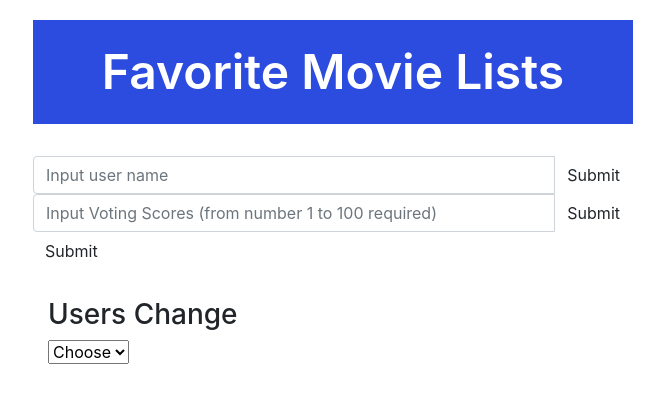
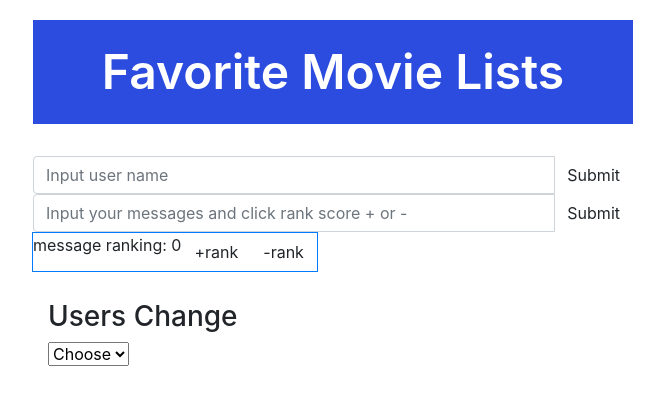
Before and after one commit to pompom2626/react_rankingboard_userinput, a React (Create React App) app: page / in a window 1280 px wide. Shown: the top 404 px of the page, without its empty margins (307-971 px from the left). Built offline with nearby package versions, Linux system fonts and the light colour scheme.

Commit message:
7th : to add ranking scores displaying

```diff
--- a/src/App.js
+++ b/src/App.js
@@ -68,6 +68,11 @@ class App extends Component {
 
   onclickAddList = () => {
     let likeCount = this.state.likeId + 1;
+    this.setState({ likeId: likeCount })
+  }
+
+  onclickMinusList = () => {
+    let likeCount = this.state.likeId - 1;
     this.setState({ likeId: likeCount })
   }
 
@@ -152,7 +157,7 @@ class App extends Component {
               <input
                 type='text'
                 className='form-control'
-                placeholder='Input Voting Scores (from number 1 to 100 required)'
+                placeholder='Input your messages and click rank score + or -'
                 value={this.state.votingContents}
                 onChange={this.onchangeVotingContents}
                 onKeyDown={e => e.keyCode === 13 ? this.onclickRankList() : null}
@@ -177,12 +182,21 @@ class App extends Component {
                 onChange={this.onchangeDoContents}
                 onKeyDown={e => e.keyCode === 13 ? this.onclickAddList() : null}
               /> */}
-              <div className='input-group-append'>
+              <div className='border border-primary input-group-append'>
+                <div>
+                  message ranking: {this.state.likeId}
+                </div>
                 <button
                   className='btn btn-default'
                   onClick={this.onclickAddList}
                 >
-                  Submit
+                  +rank
+                </button>
+                <button
+                  className='btn btn-default'
+                  onClick={this.onclickMinusList}
+                >
+                  -rank
                 </button>
               </div>
             </div>
```
